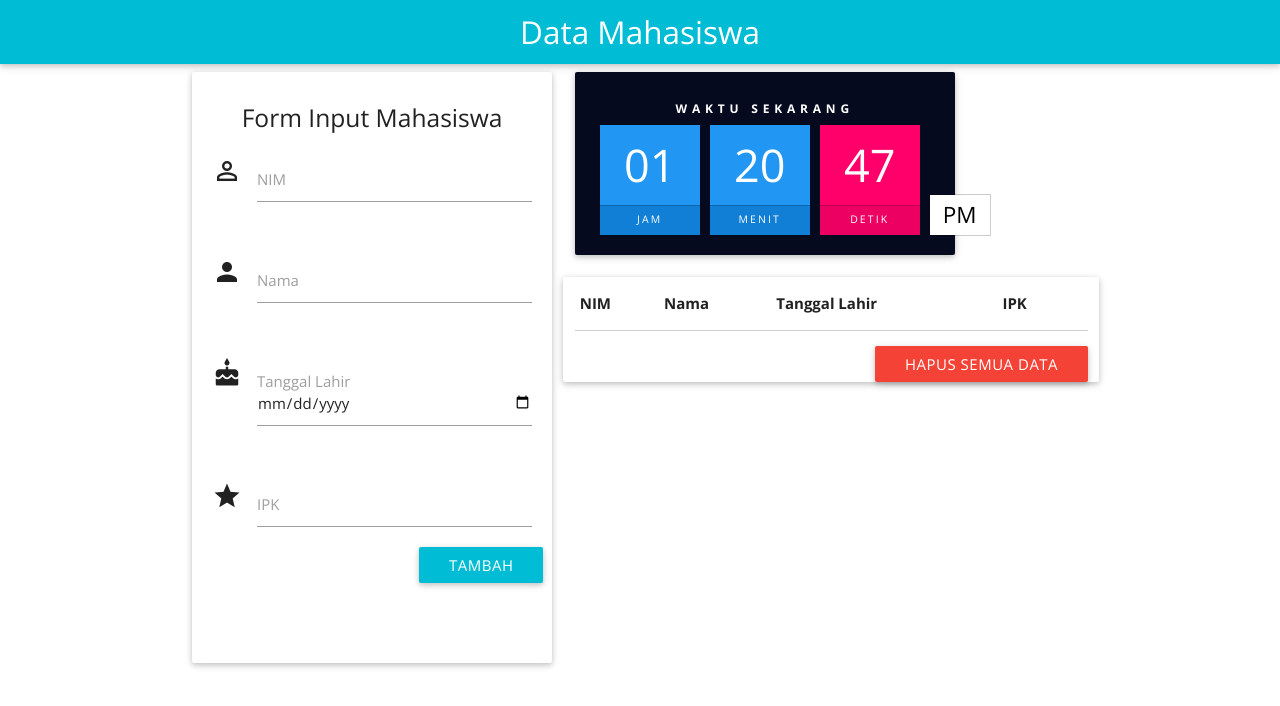
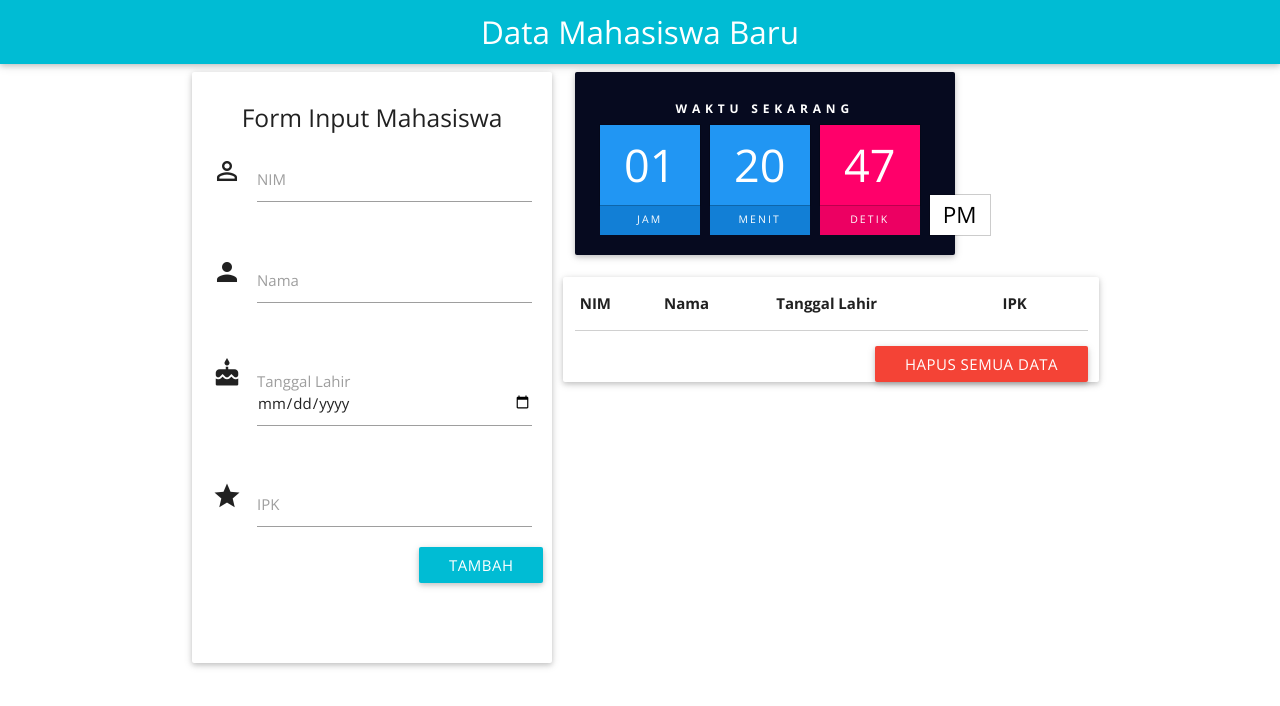
Before and after one commit to yingtze/kelompok7-indexeddb, a plain HTML site: page index.html in a window 1280 px wide. Drawn offline with nearby package versions, Linux system fonts and the light colour scheme.

Commit message:
Update index.html

```diff
--- a/index.html
+++ b/index.html
@@ -33,7 +33,7 @@ input[type=button] {
 <body>
 <nav class="cyan">
   <div class="nav-wrapper">
-    <a href="#" class="brand-logo center">Data Mahasiswa</a>
+    <a href="#" class="brand-logo center">Data Mahasiswa Baru</a>
   </div>
 </nav>
 <div class="container">
```
